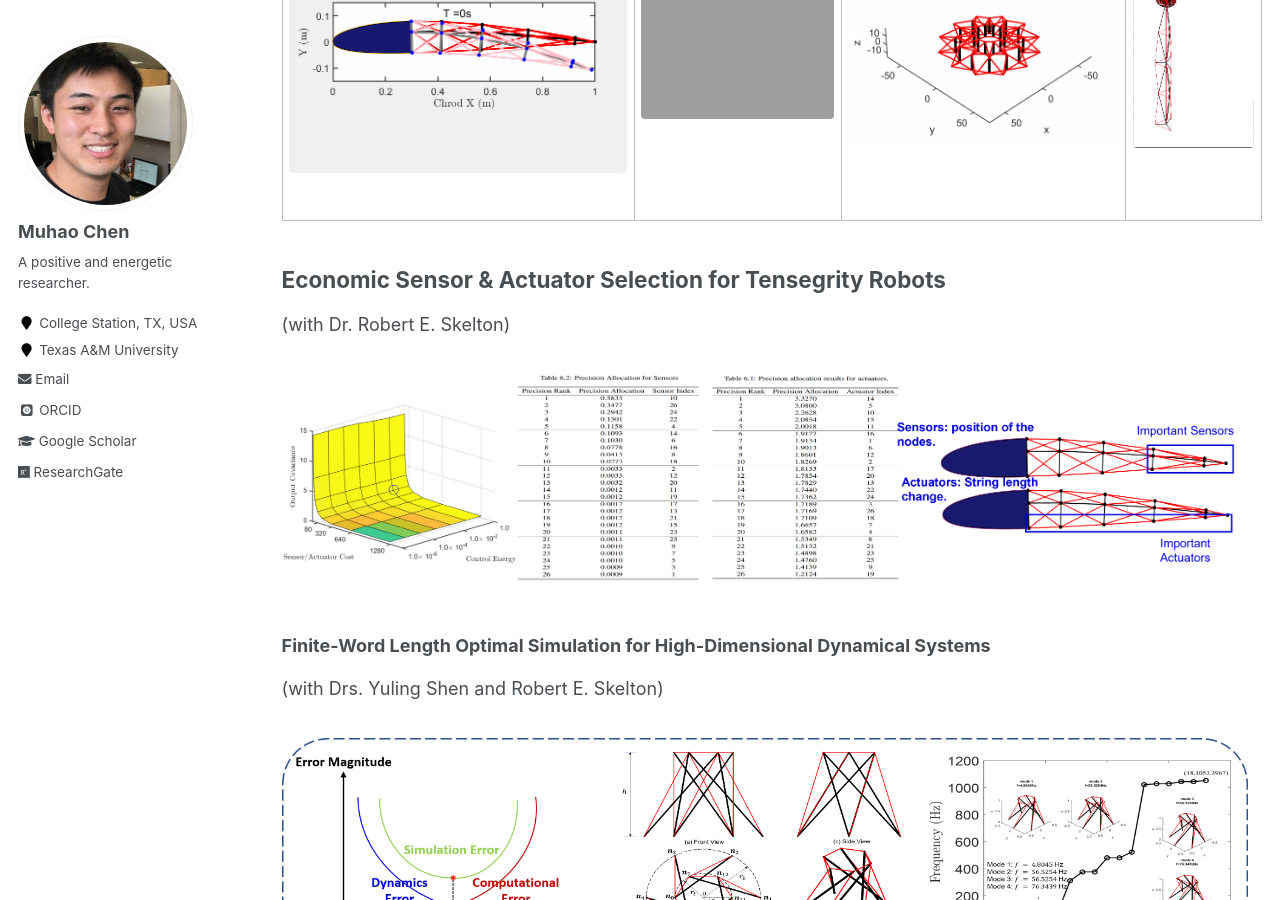
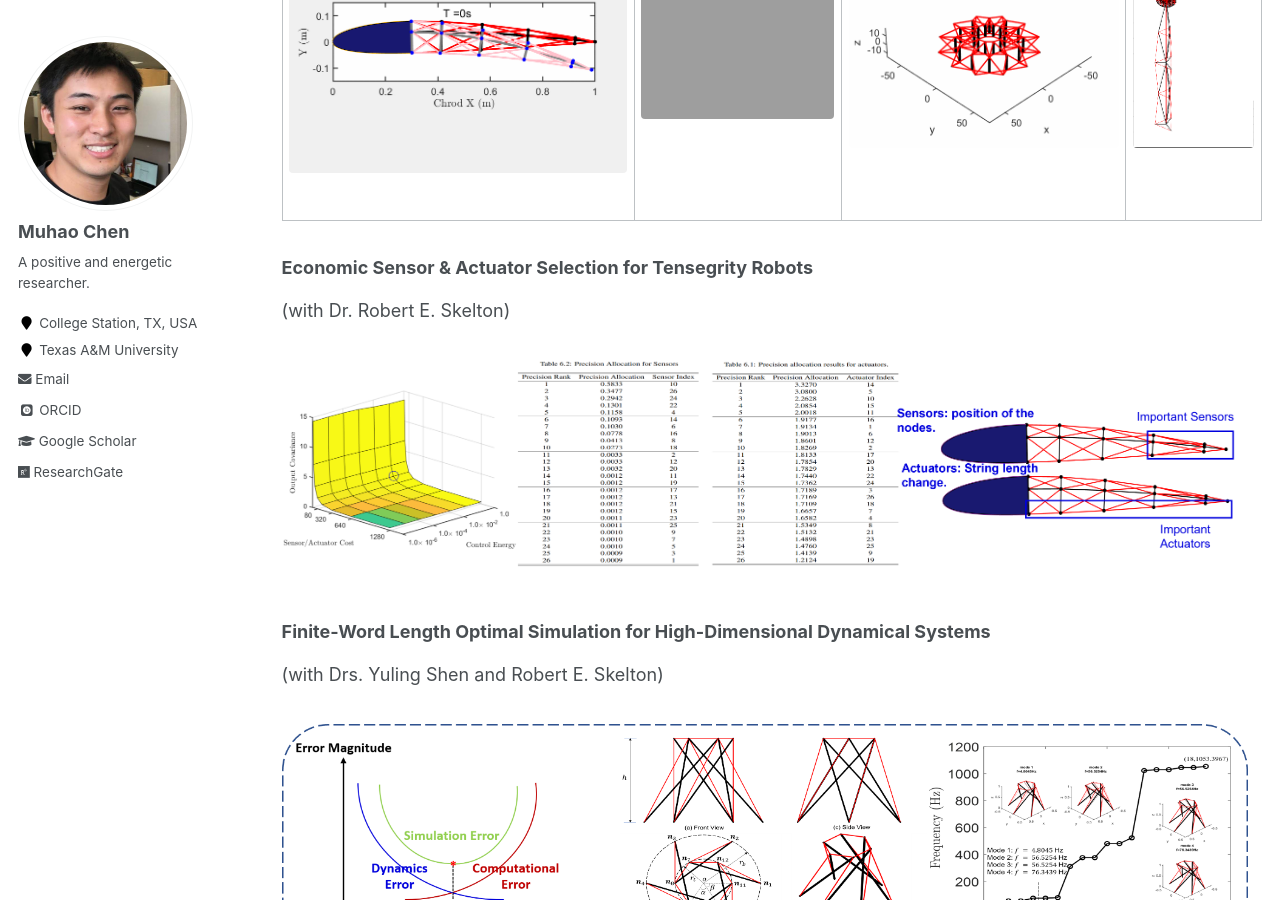
Before and after one commit to Muhao-Chen/muhao-chen.github.io, a Jekyll site: the page built from _pages/research.md, in a window 1280 px wide and 900 px high, scrolled down 2900 px. Built offline with Jekyll 4.4.1, drawn with Linux system fonts in a browser that asks for light colours; some web fonts are replaced.

```diff
--- a/_pages/research.md
+++ b/_pages/research.md
@@ -129,7 +129,7 @@ All my research mainly focuses on three topics: 1) Integrating Structure and Con
 
 
 
-## Economic Sensor & Actuator Selection for Tensegrity Robots
+### Economic Sensor & Actuator Selection for Tensegrity Robots
 (with Dr. Robert E. Skelton)
 
 <figure><img src="{{ site.url }}/images/rffi/sas.png" width="800"/></figure>
```
